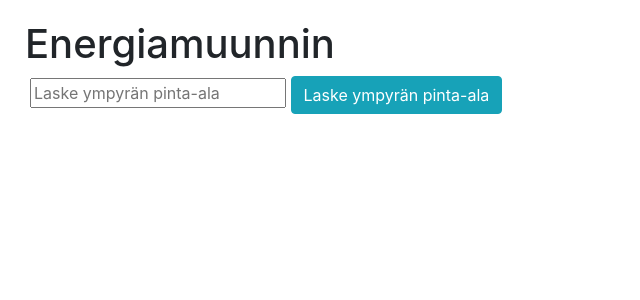
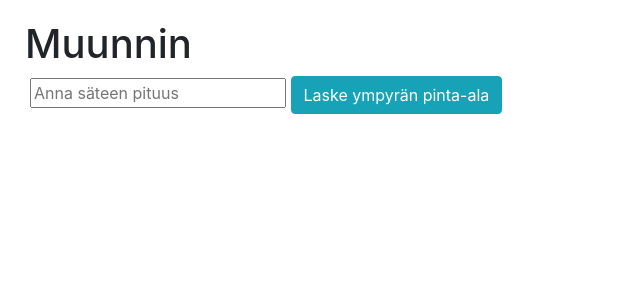
Before and after one commit to leipomalla/symphony, a PHP site: page / in a window 1280 px wide. Shown: the top 300 px of the page, without its empty margins (0-640 px from the left). Run offline with PHP 8.4, Linux system fonts and the light colour scheme.

Commit message:
ympyra-funktio, vastaukset alla

```diff
--- a/Luokat_Oliot/index.php
+++ b/Luokat_Oliot/index.php
@@ -14,11 +14,11 @@
 </head>
 
 <body>
-    <h1 style="margin-left: 25px; margin-top: 20px;">Energiamuunnin</h1>
+    <h1 style="margin-left: 25px; margin-top: 20px;">Muunnin</h1>
 
     <form method="post" action="<?php echo $_SERVER['PHP_SELF']; ?> " style="margin-left:15px;">
 
-        <input type="text" placeholder="Laske ympyrän pinta-ala" name="sade" style="margin-left:15px;">
+        <input type="text" placeholder="Anna säteen pituus" name="sade" style="margin-left:15px;">
         <input type="submit" class="btn btn-info" value="Laske ympyrän pinta-ala" name="laske">
         <?php
         $muunnin = new Matikka();
@@ -27,12 +27,15 @@
 
                     //$sade = $_POST['sade'];
                     $sade = isset($_POST['sade']) ? $_POST['sade'] : '';
-                    if ($sade < 0) {
+
+
+                     if ($sade < 0) {
                         echo "<p>Syötä positiivinen säteen arvo</p>";
                     } else {
 
                     echo "<p>Säde : $sade </p>";
-                    echo "<p>Ympyrän pinta-ala : " . $muunnin->ympyra($sade) . "</p>";
+                    echo "<p>Ympyrän pinta-ala: " . $muunnin->ympyra($sade) . "</p>";
+
                     }
 
                 }?>
```
